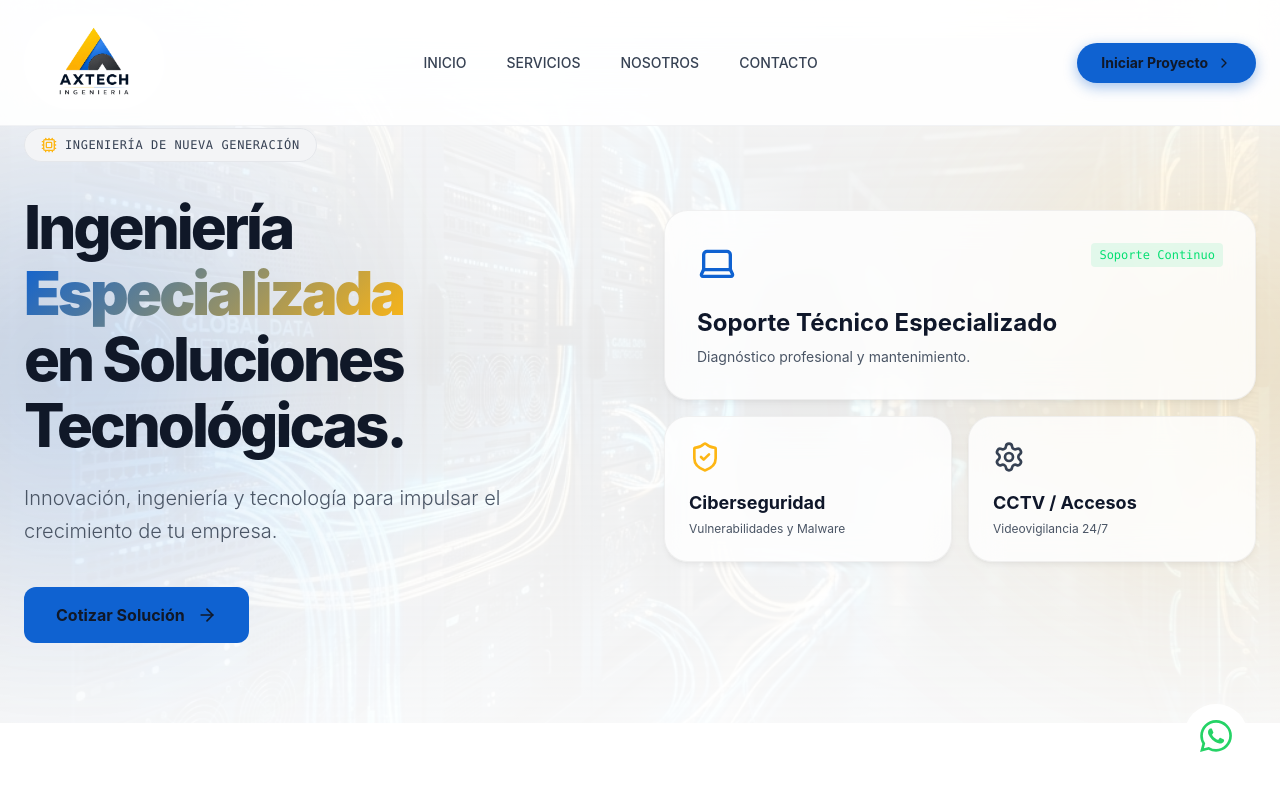
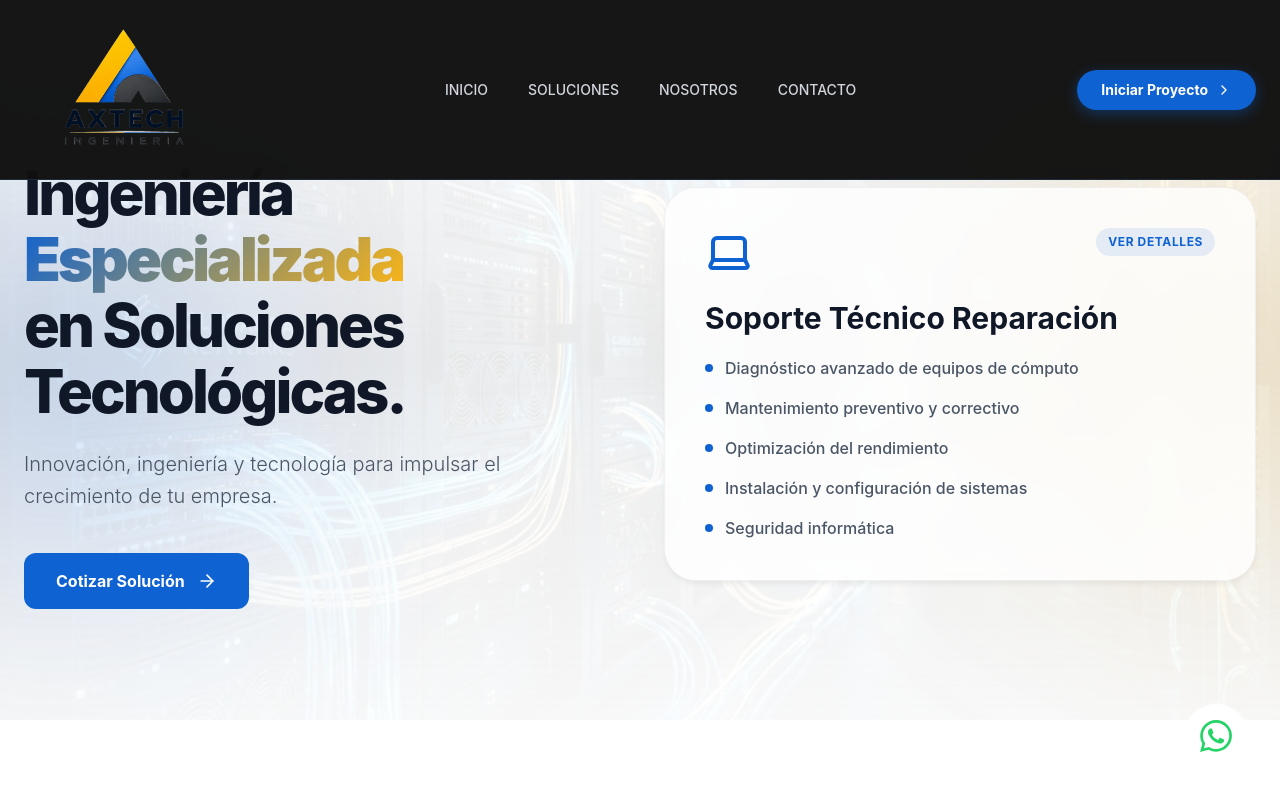
Before and after one commit to altusmarketingdigital-mx/AxtechWebv2, a Next.js app: page / in a window 1280 px wide. Shown: the top 800 px of the page. Built offline with nearby package versions, Linux system fonts and the light colour scheme.

Commit message:
ui: update hero section based on user feedback (nav, logo, services card)

```diff
--- a/src/app/page.tsx
+++ b/src/app/page.tsx
@@ -53,19 +53,19 @@ export default function Home() {
   return (
     <main className="min-h-screen bg-background selection:bg-primary/30">
       {/* Tech Navbar */}
-      <nav className="fixed top-0 left-0 w-full bg-white/90 backdrop-blur-xl border-b border-gray-200/50 z-50 px-6 py-4 flex justify-between items-center transition-all">
+      <nav className="fixed top-0 left-0 w-full bg-[#0a0a0a]/95 backdrop-blur-xl border-b border-gray-800 z-50 px-6 py-4 flex justify-between items-center transition-all">
         <div className="flex items-center gap-3 cursor-pointer hover:scale-105 transition-transform shrink-0">
-          <Image src="/logo.png" alt="AXTECH INGENIERÍA" width={140} height={40} className="object-contain bg-white px-3 py-1 rounded-full shadow-[0_0_15px_rgba(255,255,255,0.1)]" priority />
+          <Image src="/logo.png" alt="AXTECH INGENIERÍA" width={200} height={55} className="object-contain" priority />
         </div>
-        <div className="hidden md:flex gap-10 font-medium text-sm text-gray-700">
-          <Link href="#inicio" className="hover:text-primary  transition-all">INICIO</Link>
-          <Link href="#soluciones" className="hover:text-primary  transition-all">SERVICIOS</Link>
-          <Link href="#nosotros" className="hover:text-primary  transition-all">NOSOTROS</Link>
-          <Link href="#contacto" className="hover:text-primary  transition-all">CONTACTO</Link>
+        <div className="hidden md:flex gap-10 font-medium text-sm text-gray-300">
+          <Link href="#inicio" className="hover:text-white transition-all">INICIO</Link>
+          <Link href="#soluciones" className="hover:text-white transition-all">SOLUCIONES</Link>
+          <Link href="#nosotros" className="hover:text-white transition-all">NOSOTROS</Link>
+          <Link href="#contacto" className="hover:text-white transition-all">CONTACTO</Link>
         </div>
         <Link
           href="#cotizacion"
-          className="bg-primary hover:bg-primary-hover text-gray-900 px-6 py-2.5 rounded-full font-bold text-sm transition-all flex items-center gap-2 group shadow-[0_4px_14px_0_rgba(15,98,209,0.39)] hover:shadow-[0_6px_20px_rgba(15,98,209,0.23)] hover:-translate-y-0.5"
+          className="bg-primary hover:bg-primary-hover text-white px-6 py-2.5 rounded-full font-bold text-sm transition-all flex items-center gap-2 group shadow-[0_4px_14px_0_rgba(15,98,209,0.39)] hover:shadow-[0_6px_20px_rgba(15,98,209,0.23)] hover:-translate-y-0.5"
         >
           Iniciar Proyecto
           <ChevronRight className="w-4 h-4 group-hover:translate-x-1 transition-transform" />
@@ -85,16 +85,6 @@ export default function Home() {
         <div className="max-w-7xl mx-auto grid grid-cols-1 lg:grid-cols-2 gap-12 items-center relative z-10">
           {/* Left Content */}
           <div className="text-left">
-            <motion.div
-              initial={{ opacity: 0, scale: 0.9 }}
-              animate={{ opacity: 1, scale: 1 }}
-              transition={{ duration: 0.5 }}
-              className="inline-flex items-center gap-2 px-4 py-2 rounded-full border border-gray-200 bg-gray-100 backdrop-blur-md mb-8"
-            >
-              <Cpu className="w-4 h-4 text-accent" />
-              <span className="text-xs font-mono text-gray-700 tracking-wider uppercase">Ingeniería de Nueva Generación</span>
-            </motion.div>
-
             <motion.h1
               initial={{ opacity: 0, y: 30 }}
               animate={{ opacity: 1, y: 0 }}
@@ -121,38 +111,36 @@ export default function Home() {
               transition={{ duration: 0.8, delay: 0.4 }}
               className="flex flex-wrap gap-4"
             >
-              <Link href="#cotizacion" className="px-8 py-4 bg-primary hover:bg-primary-hover text-gray-900 rounded-xl font-bold flex items-center gap-3 transition-all hover:shadow-[0_0_30px_rgba(15,98,209,0.5)]">
+              <Link href="#cotizacion" className="px-8 py-4 bg-primary hover:bg-primary-hover text-white rounded-xl font-bold flex items-center gap-3 transition-all hover:shadow-[0_0_30px_rgba(15,98,209,0.5)]">
                 Cotizar Solución
                 <ArrowRight className="w-5 h-5" />
               </Link>
             </motion.div>
           </div>
 
-          {/* Right Visual (Bento Preview) */}
+          {/* Right Visual */}
           <motion.div
             initial={{ opacity: 0, x: 50 }}
             animate={{ opacity: 1, x: 0 }}
             transition={{ duration: 1, delay: 0.3 }}
-            className="hidden lg:grid grid-cols-2 gap-4 relative"
+            className="hidden lg:block relative"
           >
-            <div className="col-span-2 glass-panel p-8 rounded-3xl border-t border-white/20">
-              <div className="flex justify-between items-start mb-6">
-                <Laptop className="w-10 h-10 text-primary" />
-                <span className="text-green-400 text-xs font-mono bg-green-400/10 px-2 py-1 rounded">Soporte Continuo</span>
+            <Link href="/servicios/soporte-tecnico" className="block group">
+              <div className="glass-panel p-8 md:p-10 rounded-[2rem] border-t border-primary/20 hover:border-primary/50 transition-all hover:-translate-y-2 hover:shadow-2xl bg-white shadow-xl">
+                <div className="flex justify-between items-start mb-6">
+                  <Laptop className="w-12 h-12 text-primary group-hover:scale-110 transition-transform" />
+                  <span className="text-primary text-xs font-bold bg-primary/10 px-3 py-1.5 rounded-full uppercase tracking-wider">Ver Detalles</span>
+                </div>
+                <h3 className="text-3xl font-bold mb-5 text-gray-900 group-hover:text-primary transition-colors">Soporte Técnico Reparación</h3>
+                <ul className="space-y-4 text-gray-600 font-medium">
+                  <li className="flex items-center gap-3"><div className="w-2 h-2 rounded-full bg-primary shrink-0"></div>Diagnóstico avanzado de equipos de cómputo</li>
+                  <li className="flex items-center gap-3"><div className="w-2 h-2 rounded-full bg-primary shrink-0"></div>Mantenimiento preventivo y correctivo</li>
+                  <li className="flex items-center gap-3"><div className="w-2 h-2 rounded-full bg-primary shrink-0"></div>Optimización del rendimiento</li>
+                  <li className="flex items-center gap-3"><div className="w-2 h-2 rounded-full bg-primary shrink-0"></div>Instalación y configuración de sistemas</li>
+                  <li className="flex items-center gap-3"><div className="w-2 h-2 rounded-full bg-primary shrink-0"></div>Seguridad informática</li>
+                </ul>
               </div>
-              <h3 className="text-2xl font-bold mb-2">Soporte Técnico Especializado</h3>
-              <p className="text-gray-600 text-sm">Diagnóstico profesional y mantenimiento.</p>
-            </div>
-            <div className="glass-panel p-6 rounded-3xl bg-accent/10 border-accent/20">
-              <ShieldCheck className="w-8 h-8 text-accent mb-4" />
-              <h3 className="font-bold text-lg">Ciberseguridad</h3>
-              <p className="text-xs text-gray-600 mt-1">Vulnerabilidades y Malware</p>
-            </div>
-            <div className="glass-panel p-6 rounded-3xl border-t border-white/10">
-              <Settings className="w-8 h-8 text-gray-700 mb-4" />
-              <h3 className="font-bold text-lg">CCTV / Accesos</h3>
-              <p className="text-xs text-gray-600 mt-1">Videovigilancia 24/7</p>
-            </div>
+            </Link>
           </motion.div>
         </div>
       </section>
```
